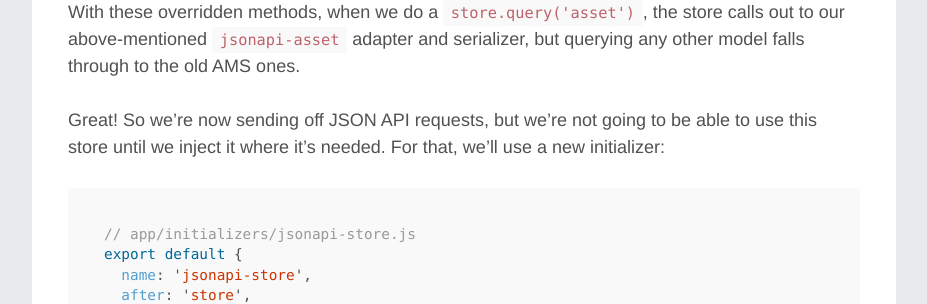
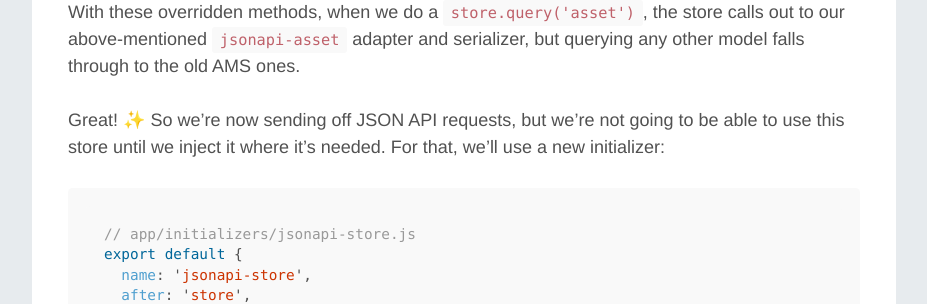
Before and after one commit to kinesisptyltd/tech.kinesis.org, a Jekyll site: the page built from _posts/2015-11-06-a-migration-path-to-json-api-with-ember-data-from-ams.md, in a window 1280 px wide. Shown: the part 2514-2818 px from the top of the page, without its empty margins (176-1103 px from the left). Built offline with Jekyll 4.4.1, drawn with Linux system fonts in a browser that asks for light colours; emoji names are drawn with the system emoji font; Markdown is read by kramdown in place of the engine named in the settings; comment, search, counter and statistics services are not loaded.

Commit message:
feat(emoji): Style emoji properly.

```diff
--- a/_posts/2015-11-06-a-migration-path-to-json-api-with-ember-data-from-ams.md
+++ b/_posts/2015-11-06-a-migration-path-to-json-api-with-ember-data-from-ams.md
@@ -98,7 +98,7 @@
 the store calls out to our above-mentioned `jsonapi-asset`
 adapter and serializer, but querying any other model falls through to the old AMS ones.
 
-Great! So we're now sending off JSON API requests, but we're not going to
+Great! :sparkles: So we're now sending off JSON API requests, but we're not going to
  be able to use this store until we inject it where it's needed.
 For that, we'll use a new initializer:
 
--- a/_sass/_posts.scss
+++ b/_sass/_posts.scss
@@ -84,3 +84,8 @@
     }
   }
 }
+
+.emoji {
+  display: inline-block;
+  margin: 0;
+}
```
